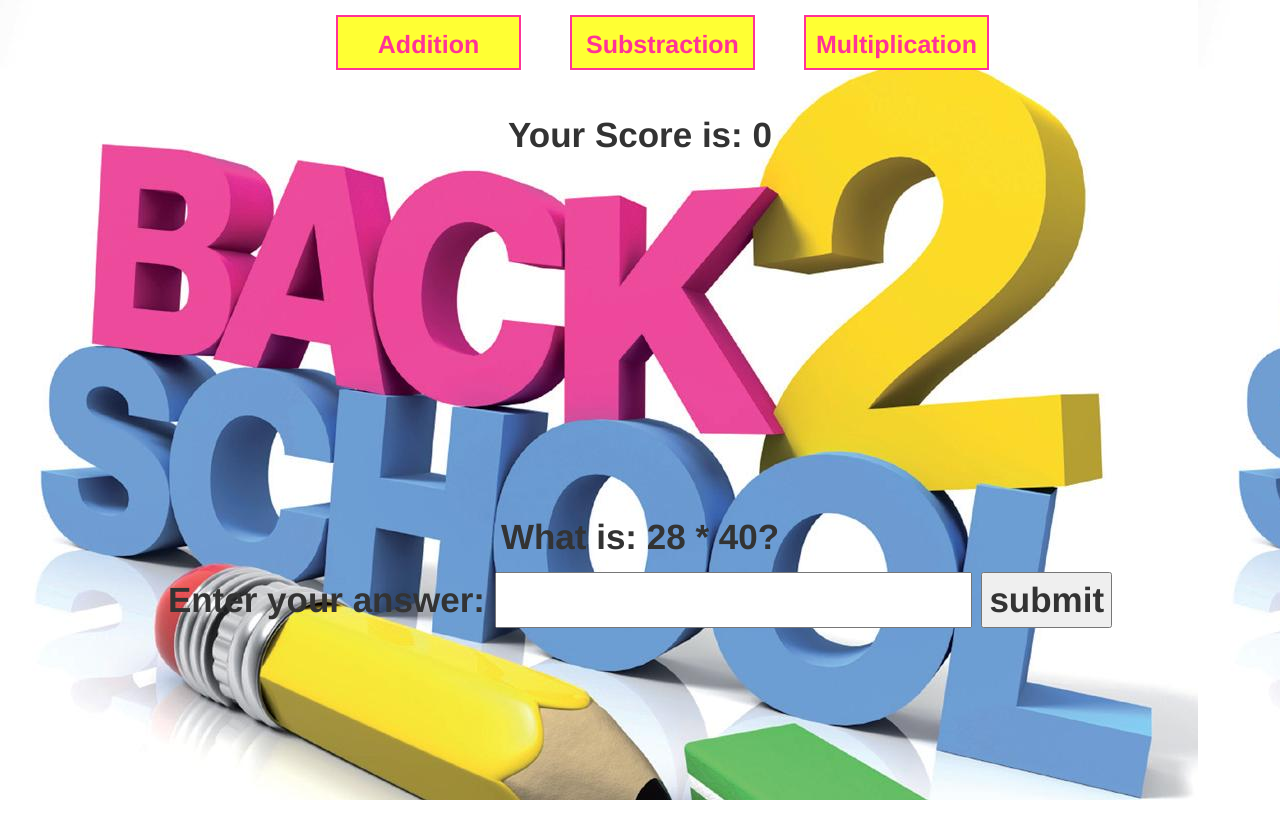
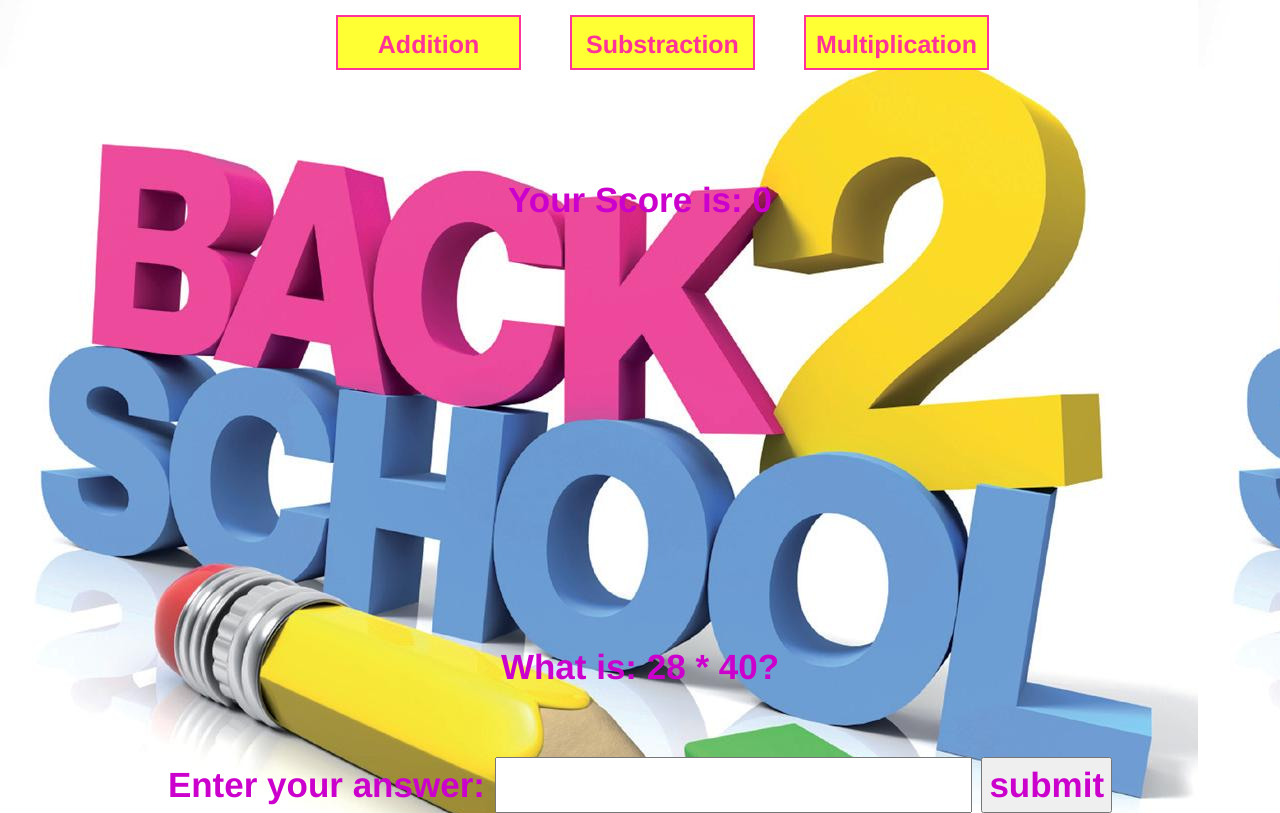
Before and after one commit to Miguelmargar/day8, a plain HTML site: page mathsgame.html in a window 1280 px wide. Drawn offline with nearby package versions, Linux system fonts and the light colour scheme.

Commit message:
amended question and result color

```diff
--- a/css/style.css
+++ b/css/style.css
@@ -27,7 +27,9 @@ button {
 }
 
 .scoredes {
+    color: #cc00cc;
     font-size: 35px;
     font-weight: bolder;
+    margin-top: 65px;
 
 }
```
Also changed, not shown: mathsgame.html (+0 -1 lines).
